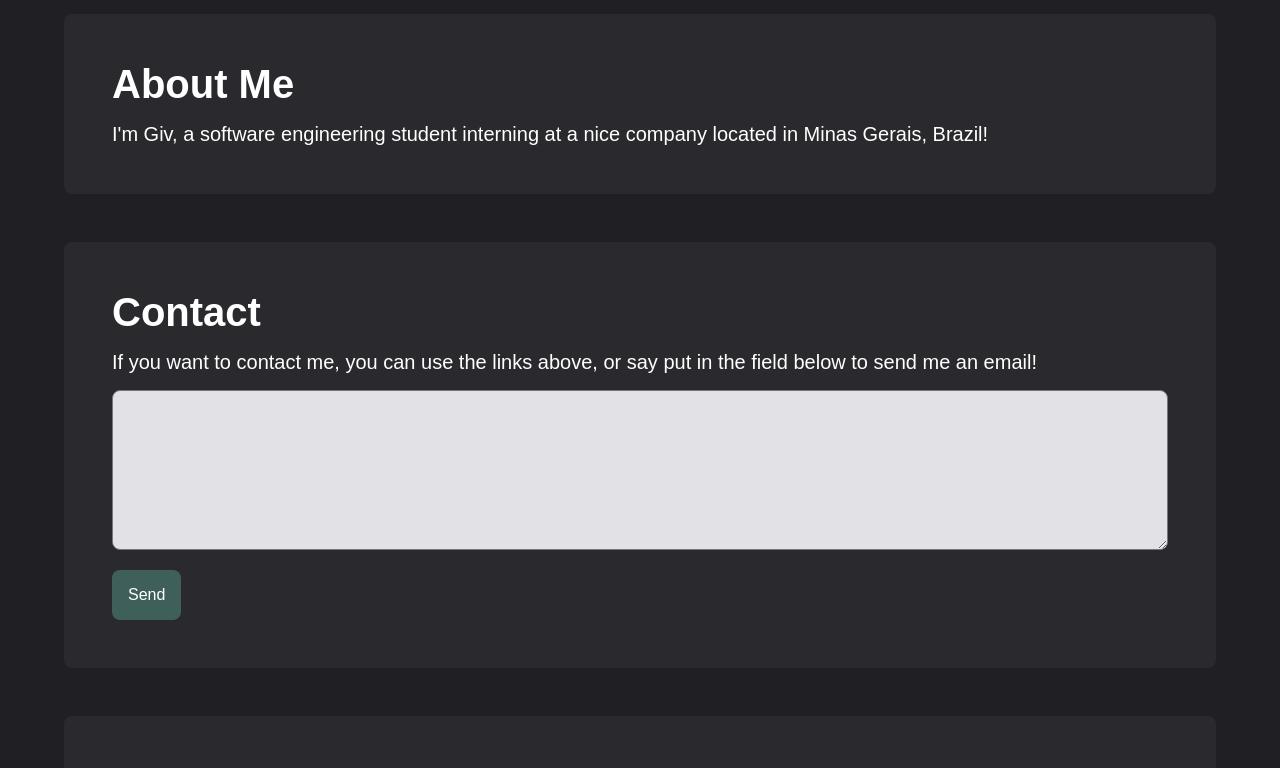
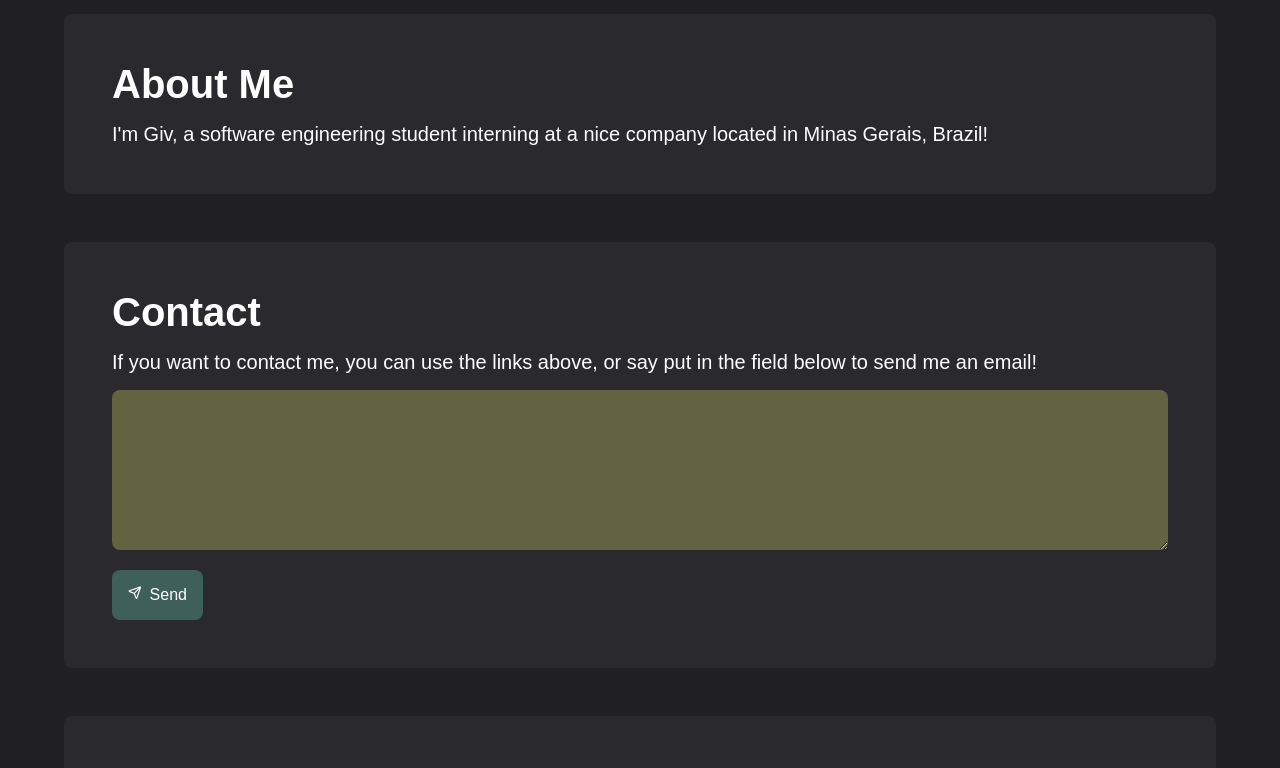
Before and after one commit to GiovaniFZ/my-website, a React (Vite) app: page / in a window 1280 px wide. Shown: the part 453-1221 px from the top of the page. Built offline with nearby package versions, Linux system fonts and the light colour scheme.

Commit message:
style: add icon to send button, improve styling for textbox, bump packages

```diff
--- a/src/pages/contact/index.tsx
+++ b/src/pages/contact/index.tsx
@@ -1,6 +1,7 @@
 import { useState } from 'react';
 import { Button, Paragraph, TextArea } from './styles';
 import { MainContainer } from '../../components/MainContent/styles';
+import { Send } from 'lucide-react';
 
 export default function Contact() {
   const emailAddress = import.meta.env.VITE_GIV_EMAIL;
@@ -18,8 +19,11 @@ export default function Contact() {
         <span>If you want to contact me, you can use the links above, or say put in the field below to send me an email!</span>
       </Paragraph>
       <form onSubmit={handleSubmit}>
-        <TextArea onChange={(e) => setTypedText(e.target.value)} />
-        <Button type='submit'>Send</Button>
+        <TextArea
+          onChange={(e) => setTypedText(e.target.value)}
+          className="bgb"
+        />
+        <Button type='submit'><Send className="ico" />Send</Button>
       </form>
     </MainContainer>
   );
--- a/src/styles/global.ts
+++ b/src/styles/global.ts
@@ -59,4 +59,19 @@ p {
 .firstSection {
   padding-top: 3.75rem;
 }
+
+.ico {
+  margin-right: 0.5rem;
+  height: 0.85rem;
+  width: 0.85rem;
+}
+
+.bgb {
+  background-color: ${props => props.theme["dark-cream"]};
+  color: ${props => props.theme.white};
+  border: none;
+  &:focus {
+    box-shadow: none;
+  }
+};
 `
--- a/src/styles/themes/default.ts
+++ b/src/styles/themes/default.ts
@@ -23,4 +23,5 @@ export const defaultTheme = {
 
   'cream': '#D4D4A1',
   'light-cream': '#F5F5DC',
+  'dark-cream': '#636342',
 }
```
Also changed, not shown: package.json (+15 -15 lines).
